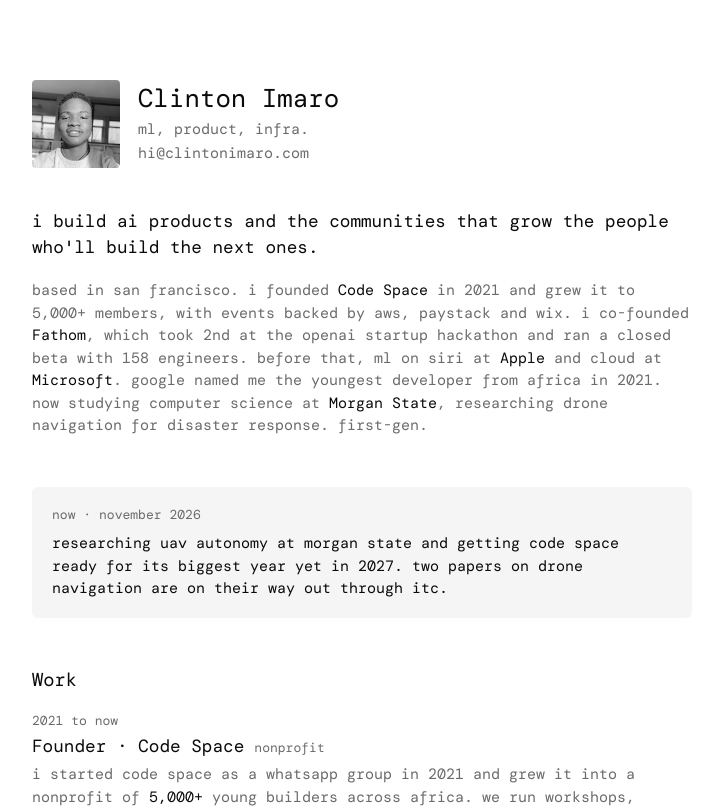
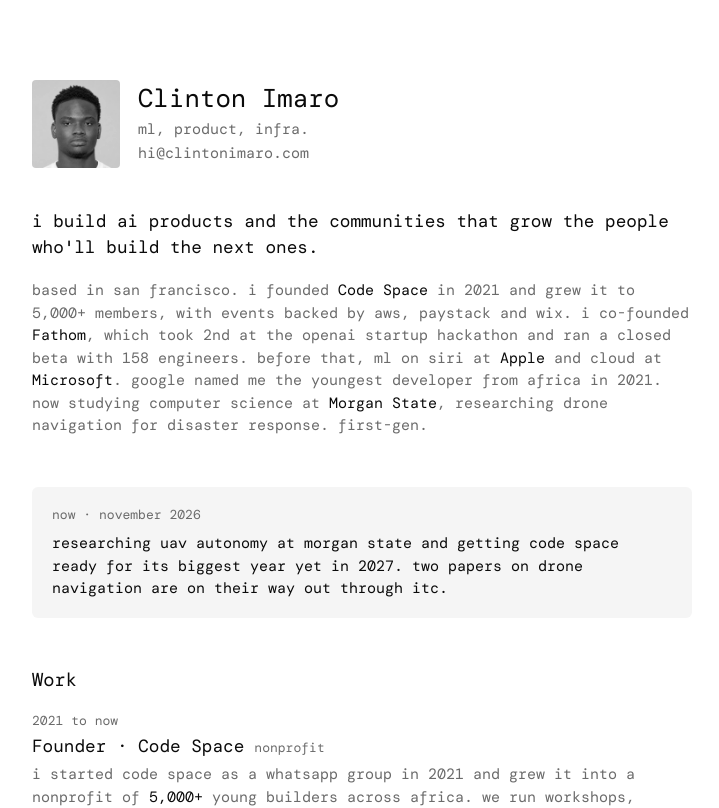
Before and after one commit to clintonimaroo/clinton, a Next.js app: page / in a window 1280 px wide. Shown: the top 808 px of the page, without its empty margins (278-997 px from the left). Built offline with nearby package versions, Linux system fonts and the light colour scheme.

Commit message:
Use the new studio headshot on the home page

```diff
--- a/src/app/page.tsx
+++ b/src/app/page.tsx
@@ -211,7 +211,7 @@ export default function Home() {
   return (
     <main className="home">
       <div className="intro">
-        <img className="avatar" src="/images/headshot.jpg" alt="Clinton Imaro" width={88} height={88} />
+        <img className="avatar" src="/images/avatar.jpg" alt="Clinton Imaro" width={88} height={88} />
         <div className="intro-text">
           <div className="name-row">
             <h1>Clinton Imaro</h1>
```
Also changed, not shown: public/images/avatar.jpg (added).
